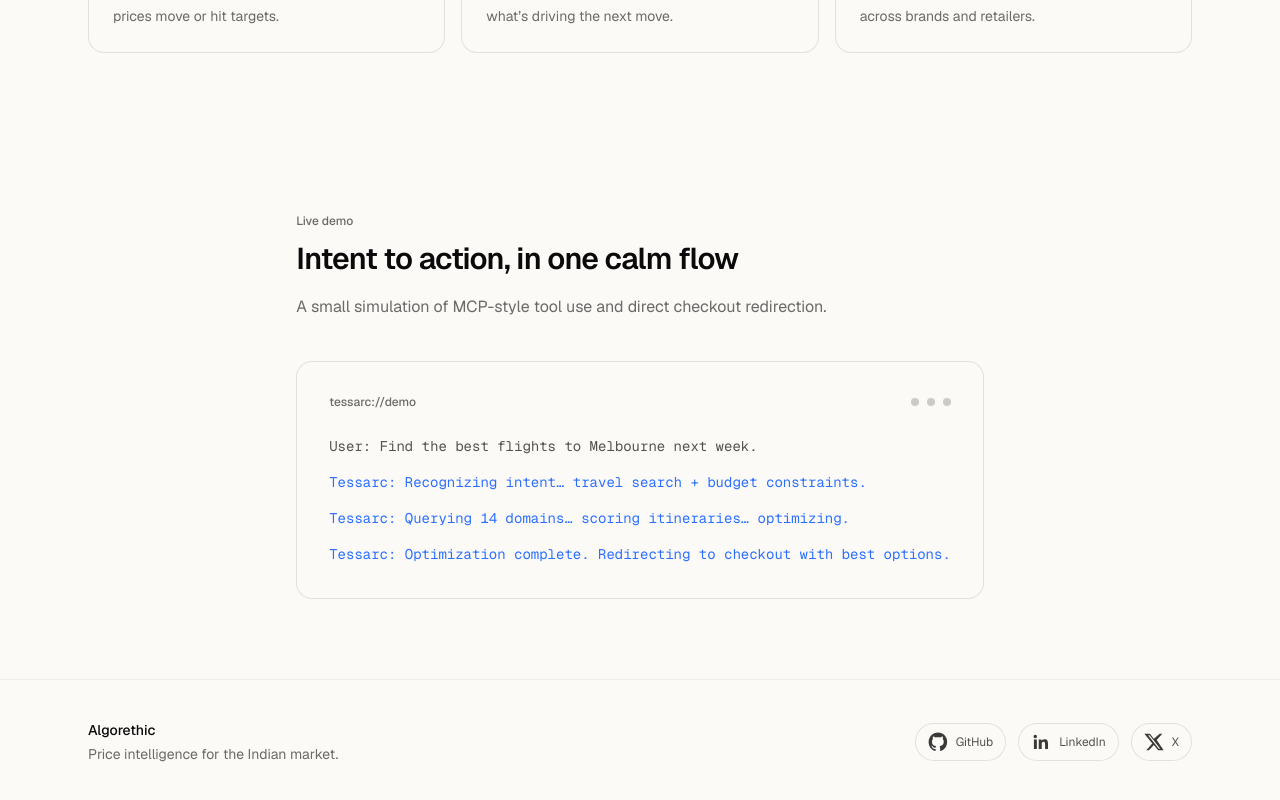
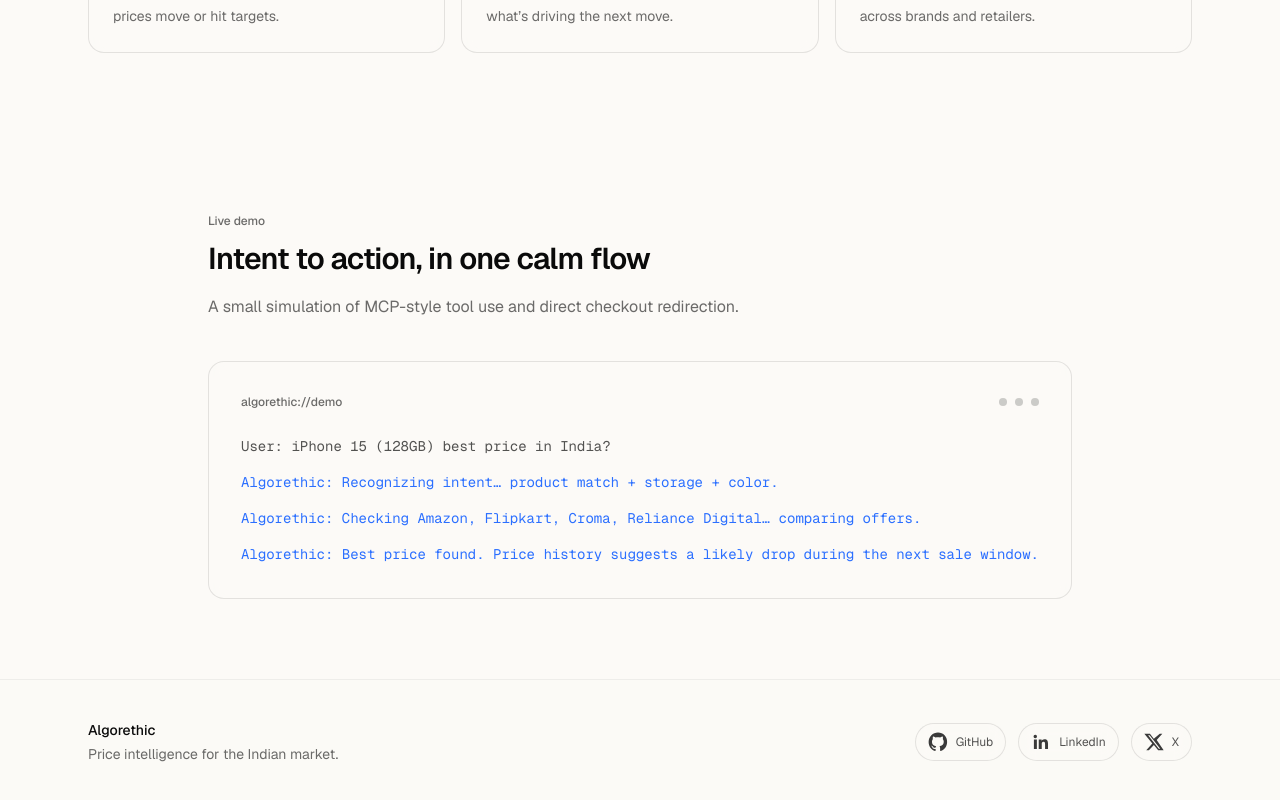
Before and after one commit to Algorithec/Algorithec-Website, a Next.js app in the folder tessarc/: page / in a window 1280 px wide. Shown: the part 1474-2274 px from the top of the page. Built offline with nearby package versions, Linux system fonts and the light colour scheme.

Commit message:
demo section

```diff
--- a/tessarc/src/components/LiveDemo.tsx
+++ b/tessarc/src/components/LiveDemo.tsx
@@ -4,15 +4,15 @@
 import { useEffect, useMemo, useRef, useState } from "react";
 
 type Line = {
-  role: "user" | "tessarc";
+  role: "user" | "algorethic";
   text: string;
 };
 
 const lines: Line[] = [
-  { role: "user", text: "Find the best flights to Melbourne next week." },
-  { role: "tessarc", text: "Recognizing intent… travel search + budget constraints." },
-  { role: "tessarc", text: "Querying 14 domains… scoring itineraries… optimizing." },
-  { role: "tessarc", text: "Optimization complete. Redirecting to checkout with best options." },
+  { role: "user", text: "iPhone 15 (128GB) best price in India?" },
+  { role: "algorethic", text: "Recognizing intent… product match + storage + color." },
+  { role: "algorethic", text: "Checking Amazon, Flipkart, Croma, Reliance Digital… comparing offers." },
+  { role: "algorethic", text: "Best price found. Price history suggests a likely drop during the next sale window." },
 ];
 
 function useTypedLines(all: Line[], start: boolean) {
@@ -83,7 +83,9 @@
         className="mt-10 rounded-2xl border border-black/10 bg-background/60 p-6 backdrop-blur dark:border-white/15 sm:p-8"
       >
         <div className="flex items-center justify-between">
-          <p className="text-xs font-medium text-foreground/60">tessarc://demo</p>
+          <p className="text-xs font-medium text-foreground/60">
+            algorethic://demo
+          </p>
           <div className="flex items-center gap-2">
             <span className="h-2 w-2 rounded-full bg-foreground/20" />
             <span className="h-2 w-2 rounded-full bg-foreground/20" />
@@ -95,9 +97,11 @@
           {all.slice(0, Math.min(visible, all.length)).map((l, idx) => (
             <p
               key={`${l.role}-${idx}`}
-              className={l.role === "user" ? "text-foreground/70" : "text-accent"}
+              className={
+                l.role === "user" ? "text-foreground/70" : "text-accent"
+              }
             >
-              {l.role === "user" ? "User: " : "Tessarc: "}
+              {l.role === "user" ? "User: " : "Algorethic: "}
               {l.text}
             </p>
           ))}
@@ -110,7 +114,7 @@
                   : "text-accent"
               }
             >
-              {all[visible]?.role === "user" ? "User: " : "Tessarc: "}
+              {all[visible]?.role === "user" ? "User: " : "Algorethic: "}
               {typed}
               <span className="text-foreground/30">▍</span>
             </p>
```
